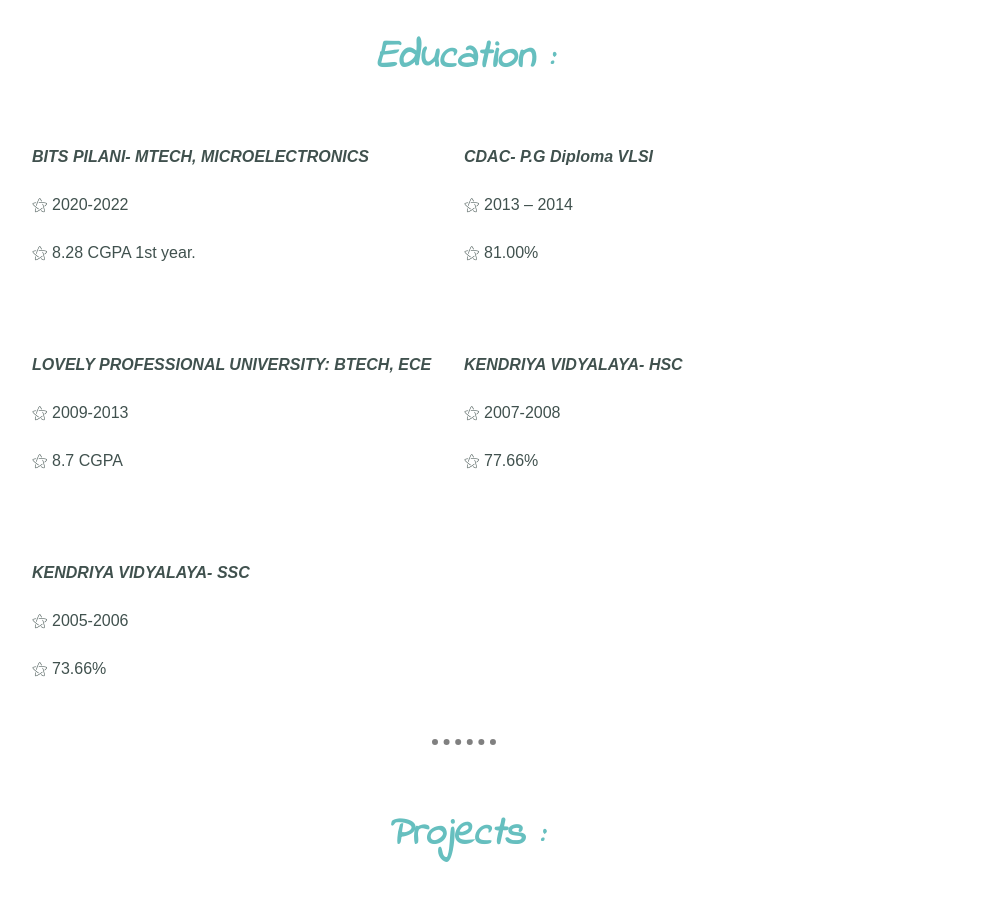
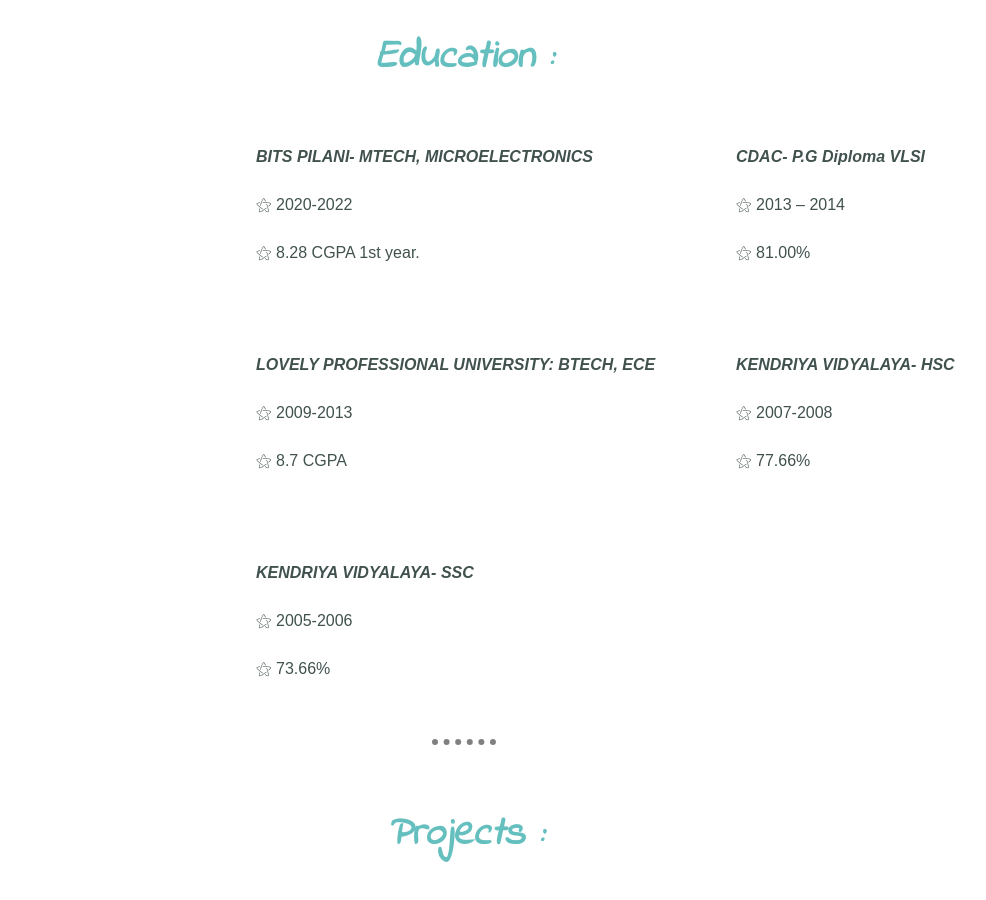
Before and after one commit to robinsjo/My-Resume, a plain HTML site: page index.html in a window 1280 px wide. Shown: the part 2120-3020 px from the top of the page, without its empty margins (176-1162 px from the left). Drawn offline with Linux system fonts and the light colour scheme; a web font is replaced by a local one.

Commit message:
Add files via upload
ver6

```diff
--- a/css/styles.css
+++ b/css/styles.css
@@ -168,7 +168,7 @@
 }
 .Education-row0 {
   width: 35%;
-    margin: 0 0 0 11rem;
+    margin: 0 0 0 25rem;
   text-align: left;
   line-height: 2;
   padding-left: 2rem;
@@ -186,7 +186,7 @@
 
 .Education-row1 {
   width: 25%;
-  margin: 0 0 0 38rem;
+  margin: 0 0 0 55rem;
   text-align: left;
   line-height: 2;
   padding-left: 2rem;
@@ -202,7 +202,7 @@
 
 .Education-row2 {
   width: 35%;
-  margin: 13rem 0 0 11rem;
+  margin: 13rem 0 0 25rem;
   text-align: left;
   line-height: 2;
   padding-left: 2rem;
@@ -219,7 +219,7 @@
 
 .Education-row3 {
   width: 25%;
-  margin: 13rem 0 0 38rem;
+  margin: 13rem 0 0 55rem;
   text-align: left;
   line-height: 2;
   padding-left: 2rem;
@@ -234,7 +234,7 @@
 
 .Education-row4 {
   width: 35%;
-  margin: 26rem 0 0 11rem;
+  margin: 26rem 0 0 25rem;
   text-align: left;
   line-height: 2;
   padding-left: 2rem;
```
